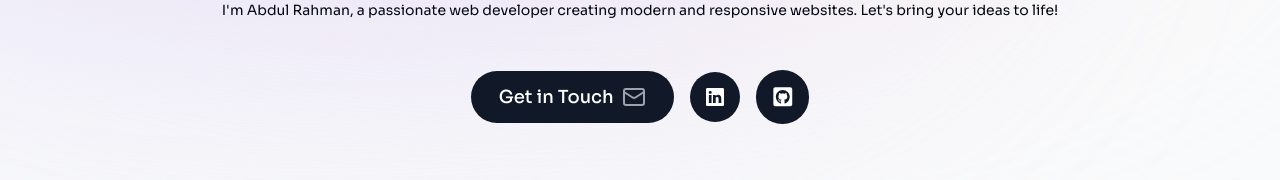
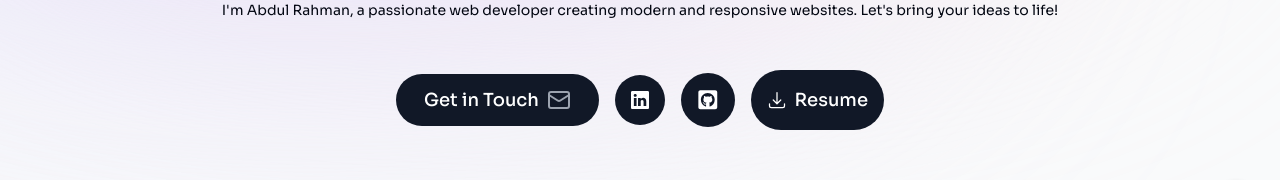
Before and after one commit to abdulrr25/myportfolio, a Next.js app: page / in a window 1280 px wide. Shown: the part 552-732 px from the top of the page. Built offline with nearby package versions, Linux system fonts and the light colour scheme.

Commit message:
resume button added

```diff
--- a/package.json
+++ b/package.json
@@ -9,6 +9,7 @@
     "lint": "next lint"
   },
   "dependencies": {
+    "@heroicons/react": "^2.2.0",
     "@react-email/components": "^0.0.33",
     "@react-email/tailwind": "^1.0.4",
     "@vercel/analytics": "^1.5.0",
--- a/src/app/layout.tsx
+++ b/src/app/layout.tsx
@@ -5,6 +5,7 @@ import Navbar from "@/components/navbar";
 import Providers from "@/container/provider";
 import Footer from "@/components/footer";
 import ThemeSwitch from "@/components/theme-controller";
+
 
 const sora = Sora({
   subsets: ["latin"],
--- a/src/components/hamburger-menu.tsx
+++ b/src/components/hamburger-menu.tsx
@@ -19,7 +19,7 @@ const HamburgerMenu: React.FC<HamburgerMenuProps> = ({ links }) => {
     <div className="md:hidden fixed top-5 right-5 z-[999] flex flex-col items-end gap-2">
       {/* Menu Button */}
       <button
-        className="bg-white w-[3rem] h-[3rem] drop-shadow-lg border border-slate-400 dark:border-white border-opacity-40 shadow-2xl rounded-full flex items-center justify-center dark:bg-gray-950"
+        className="bg-white w-[3rem] h-[3rem] drop-shadow-lg border border-slate-400 dark:border-slate-300 border-opacity-40 shadow-2xl rounded-full flex items-center justify-center dark:bg-gray-950"
         onClick={() => setIsOpen(!isOpen)}
       >
         <Hamburger toggled={isOpen} toggle={setIsOpen} size={20} />
--- a/src/components/intro.tsx
+++ b/src/components/intro.tsx
@@ -9,6 +9,7 @@ import { FaGithubSquare } from "react-icons/fa";
 import { useSectionInView } from "@/lib/useInView";
 import { Mail } from "lucide-react";
 import { useActiveSectionContext } from "@/container/active-section";
+import ArrowDownTrayIcon from "@heroicons/react/24/solid/ArrowDownTrayIcon";
 
 export default function Intro() {
   const { ref } = useSectionInView("#home", 0.5);
@@ -102,6 +103,17 @@ export default function Intro() {
   >
     <FaGithubSquare />
   </a>
+
+  {/* Resume Button */}
+  <a
+    href="https://drive.google.com/file/d/1F1ByYTWZHkiYpgl_1EeoQUcNERw6toAr/view?usp=sharing"
+    target="_blank"
+    rel="noopener noreferrer"
+    className="bg-gray-900 p-4 text-white flex items-center gap-2 rounded-full focus:scale-[1.15] hover:scale-[1.15] active:scale-105 transition cursor-pointer borderBlack dark:bg-white/10 dark:text-white/60"
+  >
+    <ArrowDownTrayIcon className="h-5 w-5" />
+    <span className="hidden sm:inline">Resume</span>
+  </a>
 </motion.div>
     </section>
   );
--- a/src/lib/data.ts
+++ b/src/lib/data.ts
@@ -6,7 +6,7 @@ export const links: Link[] = [
   { nameEng: "Projects", hash: "#projects" },
   { nameEng: "Skills", hash: "#skills" },
   { nameEng: "Contact", hash: "#contact" },
-];
+] as const;
 
 export const projectsData: ProjectInfo[] = [
   {
--- a/src/lib/useInView.ts
+++ b/src/lib/useInView.ts
@@ -1,3 +1,5 @@
+"use client"
+
 import { useEffect } from "react";
 import { useInView } from "react-intersection-observer";
 import { SectionName } from "./types";
```
Also changed, not shown: 1 other file (tests, documents, lock files or other folders). Lines whose indentation alone changed are shown as unchanged.
